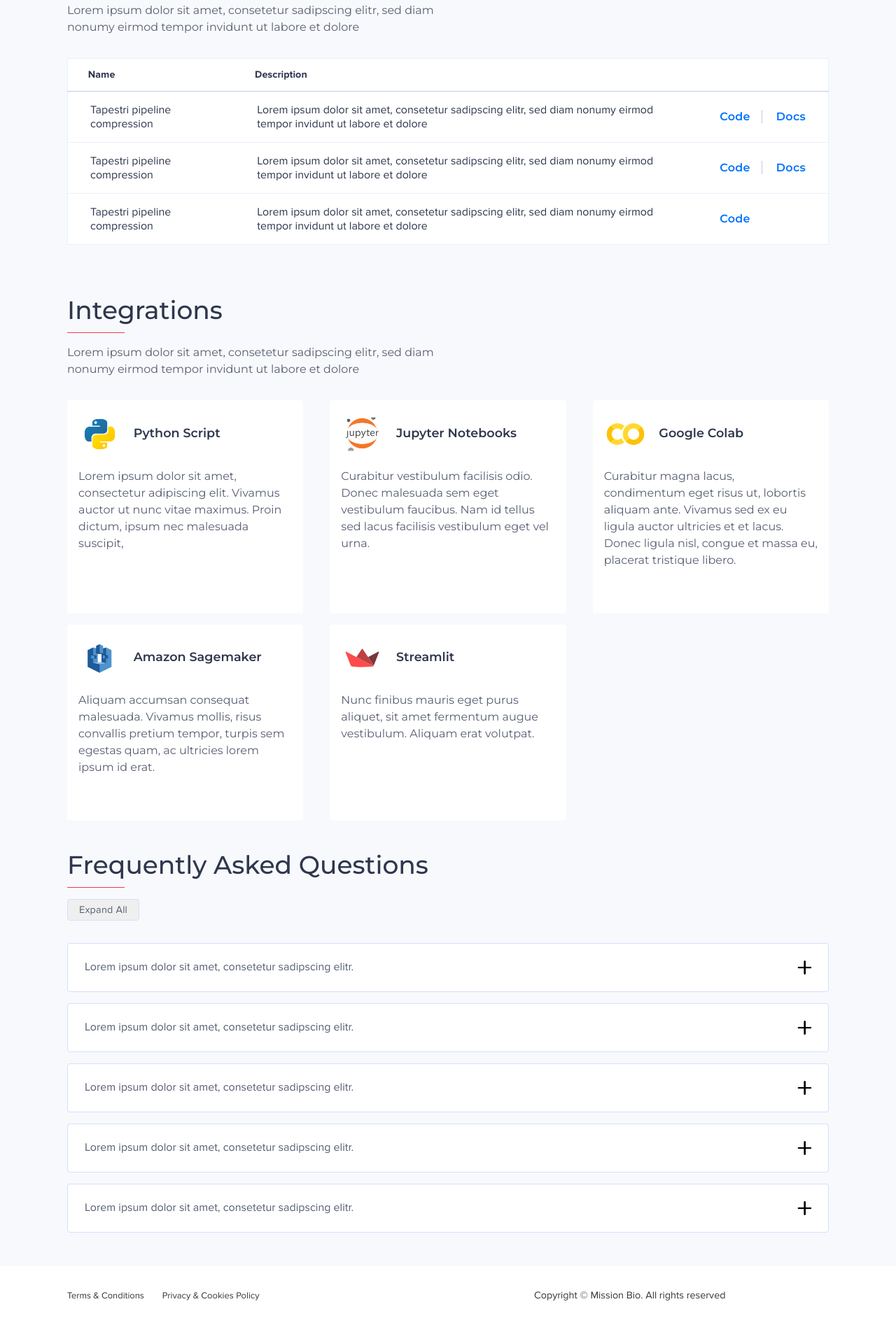
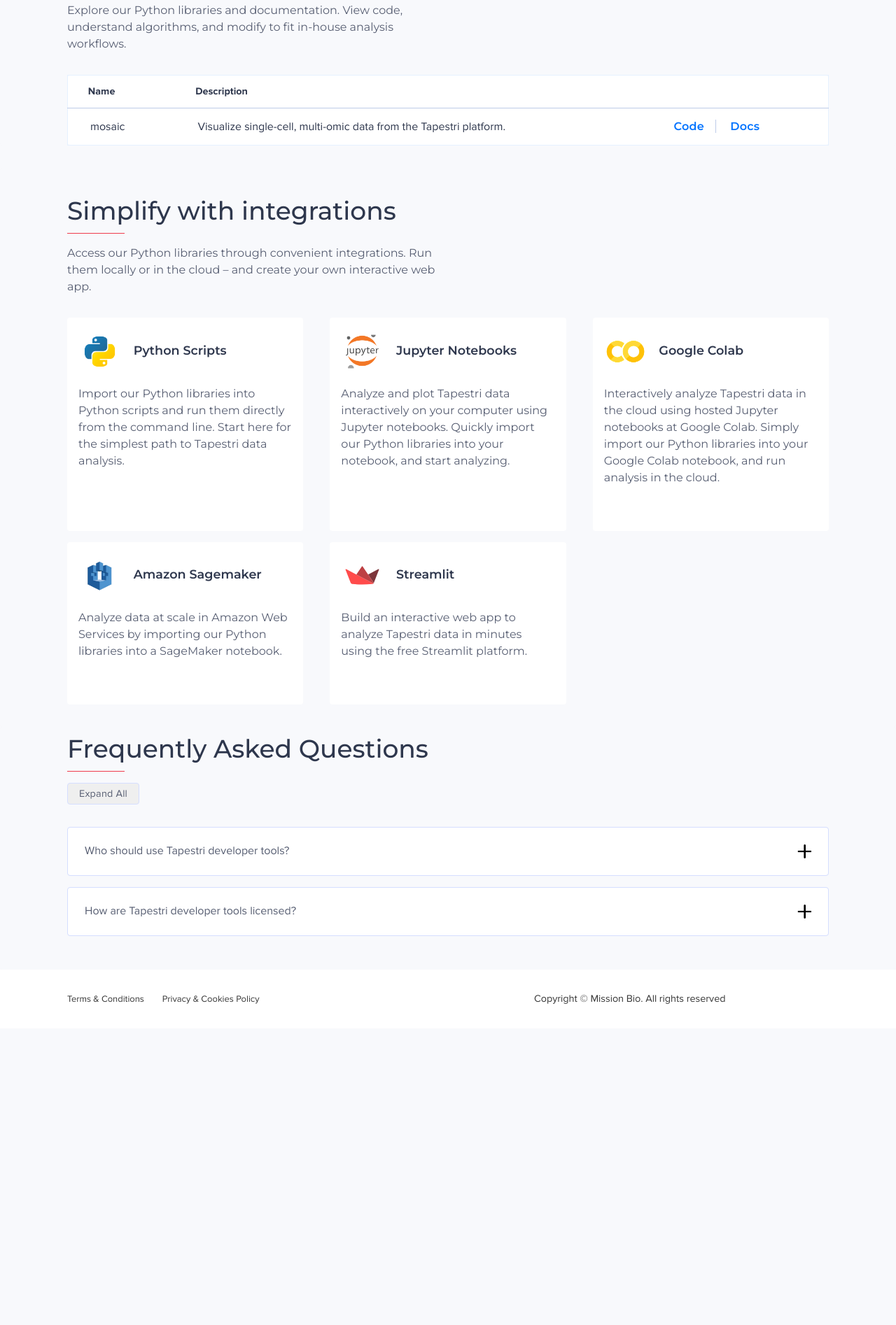
Before and after one commit to MissionBio/MissionBio.github.io, a plain HTML site: page index.html in a window 1280 px wide. Shown: the part 725-2619 px from the top of the page at 70% size. After the commit the page ends 2195 px from the top, so only its background shows below. Drawn offline with nearby package versions, Linux system fonts and the light colour scheme.

Commit message:
update text

```diff
--- a/index.html
+++ b/index.html
@@ -49,10 +49,10 @@
     <section id="hero" class="row">
       <div class="column vcenter">
         <div class="content">
-          <p class="slogan">Source Code<br>
-            For Single Cell DNA</p>
+          <p class="slogan">Build on open-source<br>
+            single-cell technology</p>
           <div class="underscore_double"> </div>
-          <p class="copy">All of the tools developers and development teams need to be productive when writing, deploying, and debugging applications hosted in Mission Bio Cloud.</p>
+          <p class="copy">Accelerate your data analysis and visualization with Mission Bio’s powerful software tools. Get an overview of existing packages, and customize as needed to suit your process.</p>
         </div>
       </div>
       <div class="column vcenter">
@@ -66,9 +66,9 @@
       <div class="row">
         <div class="column">
           <div>
-            <h2>Explore our developer tools</h2>
+            <h2>Leverage developer tools</h2>
             <div class="underscore_single"> </div>
-            <p class="copy">Lorem ipsum dolor sit amet, consetetur sadipscing elitr, sed diam nonumy eirmod tempor invidunt ut labore et dolore</p>
+            <p class="copy">Explore our Python libraries and documentation. View code, understand algorithms, and modify to fit in-house analysis workflows.</p>
           </div>
         </div>
         <div class="column">
@@ -87,26 +87,11 @@
           </thead>
           <tbody>
             <tr>
-              <td class="vtop">Tapestri pipeline compression</td>
-              <td>Lorem ipsum dolor sit amet, consetetur sadipscing elitr, sed diam nonumy eirmod tempor invidunt ut labore et dolore</td>
+              <td class="vtop">mosaic</td>
+              <td>Visualize single-cell, multi-omic data from the Tapestri platform.</td>
               <td class="links">
-                <a href="http://github.com/missionbio/" class="delim">Code</a>
-                <a href="http://github.com/missionbio/">Docs</a>
-              </td>
-            </tr>
-            <tr>
-              <td class="vtop">Tapestri pipeline compression</td>
-              <td>Lorem ipsum dolor sit amet, consetetur sadipscing elitr, sed diam nonumy eirmod tempor invidunt ut labore et dolore</td>
-              <td class="links">
-                <a href="http://github.com/missionbio/" class="delim">Code</a>
-                <a href="http://github.com/missionbio/">Docs</a>
-              </td>
-            </tr>
-            <tr>
-              <td class="vtop">Tapestri pipeline compression</td>
-              <td>Lorem ipsum dolor sit amet, consetetur sadipscing elitr, sed diam nonumy eirmod tempor invidunt ut labore et dolore</td>
-              <td class="links">
-                <a href="http://github.com/missionbio/">Code</a>
+                <a href="https://github.com/MissionBio/mosaic" class="delim">Code</a>
+                <a href="https://github.com/MissionBio/mosaic-jupyter">Docs</a>
               </td>
             </tr>
           </tbody>
@@ -117,9 +102,9 @@
       <div class="row">
         <div class="column">
           <div>
-            <h2>Integrations</h2>
+            <h2>Simplify with integrations</h2>
             <div class="underscore_single"> </div>
-            <p class="copy">Lorem ipsum dolor sit amet, consetetur sadipscing elitr, sed diam nonumy eirmod tempor invidunt ut labore et dolore</p>
+            <p class="copy">Access our Python libraries through convenient integrations. Run them locally or in the cloud – and create your own interactive web app.</p>
           </div>
         </div>
         <div class="column">
@@ -128,24 +113,24 @@
       </div>
       <div class="row">
         <a class="card disabled" href="" target="_blank">
-          <h3><img src="assets/images/python_script.png" alt="Python Script logo">Python Script</h3>
-          <p class="copy">Lorem ipsum dolor sit amet, consectetur adipiscing elit. Vivamus auctor ut nunc vitae maximus. Proin dictum, ipsum nec malesuada suscipit, </p>
+          <h3><img src="assets/images/python_script.png" alt="Python Script logo">Python Scripts</h3>
+          <p class="copy">Import our Python libraries into Python scripts and run them directly from the command line. Start here for the simplest path to Tapestri data analysis.</p>
         </a>
         <a class="card disabled" href="" target="_blank">
           <h3><img src="assets/images/jupyter_notebooks.png" alt="Jupyter Notebooks logo">Jupyter Notebooks</h3>
-          <p class="copy">Curabitur vestibulum facilisis odio. Donec malesuada sem eget vestibulum faucibus. Nam id tellus sed lacus facilisis vestibulum eget vel urna.</p>
+          <p class="copy">Analyze and plot Tapestri data interactively on your computer using Jupyter notebooks. Quickly import our Python libraries into your notebook, and start analyzing.</p>
         </a>
         <a class="card disabled" href="" target="_blank">
           <h3><img src="assets/images/google_collab.png" alt="Google Colab logo">Google Colab</h3>
-          <p class="copy">Curabitur magna lacus, condimentum eget risus ut, lobortis aliquam ante. Vivamus sed ex eu ligula auctor ultricies et et lacus. Donec ligula nisl, congue et massa eu, placerat tristique libero.</p>
+          <p class="copy">Interactively analyze Tapestri data in the cloud using hosted Jupyter notebooks at Google Colab. Simply import our Python libraries into your Google Colab notebook, and run analysis in the cloud.</p>
         </a>
         <a class="card disabled" href="" target="_blank">
           <h3><img src="assets/images/sagemaker.png" alt="Amazon Sagemaker logo">Amazon Sagemaker</h3>
-          <p class="copy">Aliquam accumsan consequat malesuada. Vivamus mollis, risus convallis pretium tempor, turpis sem egestas quam, ac ultricies lorem ipsum id erat.</p>
+          <p class="copy">Analyze data at scale in Amazon Web Services by importing our Python libraries into a SageMaker notebook.</p>
         </a>
         <a class="card disabled" href="" target="_blank">
           <h3><img src="assets/images/streamlit.svg" alt="Streamlit logo">Streamlit</h3>
-          <p class="copy">Nunc finibus mauris eget purus aliquet, sit amet fermentum augue vestibulum. Aliquam erat volutpat.</p>
+          <p class="copy">Build an interactive web app to analyze Tapestri data in minutes using the free Streamlit platform.</p>
         </a>
         <a class="spacer-card">
           <!-- replace this element with real card when ready -->
@@ -158,7 +143,7 @@
           <h4>Testimonials</h4>
           <p class="slogan">Let's Hear What They Say</p>
           <div class="underscore_double"> </div>
-          <p class="copy">Don’t take our word for it - hear what our loverly community are saying.</p>
+          <p class="copy">Don’t take our word for it - hear what our users are saying.</p>
           <div class="buttons">
             <div class="left"><svg xmlns="http://www.w3.org/2000/svg" width="24" height="24" viewBox="0 0 24 24" fill="none" stroke="currentColor" stroke-width="2" stroke-linecap="round" stroke-linejoin="round" class="feather feather-arrow-left"><line x1="19" y1="12" x2="5" y2="12"></line><polyline points="12 19 5 12 12 5"></polyline></svg></div>
             <div class="right"><svg xmlns="http://www.w3.org/2000/svg" width="24" height="24" viewBox="0 0 24 24" fill="none" stroke="currentColor" stroke-width="2" stroke-linecap="round" stroke-linejoin="round" class="feather feather-arrow-right"><line x1="5" y1="12" x2="19" y2="12"></line><polyline points="12 5 19 12 12 19"></polyline></svg></div>
@@ -168,8 +153,8 @@
           <blockquote>
             <p class="quote">Lorem ipsum dolor sit amet, consetetur sadipscing elitr, sed diam nonumy eirmod tempor invidunt ut labore et dolore magna aliquyam erat, sed dia. sed diam nonumy eirmod tempor invidunt ut labore et dolore magna aliquyam erat, sed dia.</p>
             <div class="citation">
-              <p class="name">John Micheal, M.D,Ph.D</p>
-              <p class="title">Department of Leukemia, Division of Cancer Medicine</p>
+              <p class="name">John Doe</p>
+              <p class="title">Acme, Inc</p>
               <div class="underscore_single"> </div>
           </blockquote>
           <img class="quote_marker" src="assets/images/quote.svg" alt="Image of a double quote">
@@ -178,8 +163,8 @@
           <blockquote>
             <p class="quote">Lorem ipsum dolor sit amet, consetetur sadipscing elitr, sed diam nonumy eirmod tempor invidunt ut labore et dolore magna aliquyam erat, sed dia. sed diam nonumy eirmod tempor invidunt ut labore et dolore magna aliquyam erat, sed dia.</p>
             <div class="citation">
-              <p class="name">Kendall Micheal, M.D,Ph.D</p>
-              <p class="title">Department of Leukemia, Division of Cancer Medicine</p>
+              <p class="name">Jane Doe</p>
+              <p class="title">Acme, Inc</p>
               <div class="underscore_single"> </div>
           </blockquote>
           <img class="quote_marker" src="assets/images/quote.svg" alt="Image of a double quote">
@@ -188,18 +173,8 @@
           <blockquote>
             <p class="quote">Lorem ipsum dolor sit amet, consetetur sadipscing elitr, sed diam nonumy eirmod tempor invidunt ut labore et dolore magna aliquyam erat, sed dia. sed diam nonumy eirmod tempor invidunt ut labore et dolore magna aliquyam erat, sed dia.</p>
             <div class="citation">
-              <p class="name">Laura Micheal, M.D,Ph.D</p>
-              <p class="title">Department of Leukemia, Division of Cancer Medicine</p>
-              <div class="underscore_single"> </div>
-          </blockquote>
-          <img class="quote_marker" src="assets/images/quote.svg" alt="Image of a double quote">
-        </div>
-        <div class="item">
-          <blockquote>
-            <p class="quote">Lorem ipsum dolor sit amet, consetetur sadipscing elitr, sed diam nonumy eirmod tempor invidunt ut labore et dolore magna aliquyam erat, sed dia. sed diam nonumy eirmod tempor invidunt ut labore et dolore magna aliquyam erat, sed dia.</p>
-            <div class="citation">
-              <p class="name">Maxine Micheal, M.D,Ph.D</p>
-              <p class="title">Department of Leukemia, Division of Cancer Medicine</p>
+              <p class="name">Just Doe</p>
+              <p class="title">Acme, Inc</p>
               <div class="underscore_single"> </div>
           </blockquote>
           <img class="quote_marker" src="assets/images/quote.svg" alt="Image of a double quote">
@@ -226,50 +201,22 @@
 
       <dl class="collapsible">
         <dt>
-          <div>Lorem ipsum dolor sit amet, consetetur sadipscing elitr.</div>
+          <div>Who should use Tapestri developer tools?</div>
           <div class="status-indicators">
             <img src="assets/images/plus.png" class="expand" alt="">
             <img src="assets/images/minus.png" class="collapse" alt="">
           </div>
         </dt>
-        <dd>Lorem ipsum dolor sit amet, consetetur sadipscing elitr, sed diam nonumy eirmod tempor invidunt ut labore et dolore magna aliquyam erat, sed diam voluptua. At vero eos et accusam et justo duo dolores et ea rebum. Stet clita kasd.</dd>
+        <dd>Tapestri developer tools are intended for developers and bioinformatics scientists. To use the tools effectively, you should have a knowledge of Python programming and single-cell genomics.</dd>
 
         <dt>
-          <div>Lorem ipsum dolor sit amet, consetetur sadipscing elitr.</div>
+          <div>How are Tapestri developer tools licensed?</div>
           <div class="status-indicators">
             <img src="assets/images/plus.png" class="expand" alt="">
             <img src="assets/images/minus.png" class="collapse" alt="">
           </div>
         </dt>
-        <dd>Lorem ipsum dolor sit amet, consetetur sadipscing elitr, sed diam nonumy eirmod tempor invidunt ut labore et dolore magna aliquyam erat, sed diam voluptua. At vero eos et accusam et justo duo dolores et ea rebum. Stet clita kasd.</dd>
-
-        <dt>
-          <div>Lorem ipsum dolor sit amet, consetetur sadipscing elitr.</div>
-          <div class="status-indicators">
-            <img src="assets/images/plus.png" class="expand" alt="">
-            <img src="assets/images/minus.png" class="collapse" alt="">
-          </div>
-        </dt>
-        <dd>Lorem ipsum dolor sit amet, consetetur sadipscing elitr, sed diam nonumy eirmod tempor invidunt ut labore et dolore magna aliquyam erat, sed diam voluptua. At vero eos et accusam et justo duo dolores et ea rebum. Stet clita kasd.</dd>
-
-        <dt>
-          <div>Lorem ipsum dolor sit amet, consetetur sadipscing elitr.</div>
-          <div class="status-indicators">
-            <img src="assets/images/plus.png" class="expand" alt="">
-            <img src="assets/images/minus.png" class="collapse" alt="">
-          </div>
-        </dt>
-        <dd>Lorem ipsum dolor sit amet, consetetur sadipscing elitr, sed diam nonumy eirmod tempor invidunt ut labore et dolore magna aliquyam erat, sed diam voluptua. At vero eos et accusam et justo duo dolores et ea rebum. Stet clita kasd.</dd>
-
-        <dt>
-          <div>Lorem ipsum dolor sit amet, consetetur sadipscing elitr.</div>
-          <div class="status-indicators">
-            <img src="assets/images/plus.png" class="expand" alt="">
-            <img src="assets/images/minus.png" class="collapse" alt="">
-          </div>
-        </dt>
-        <dd>Lorem ipsum dolor sit amet, consetetur sadipscing elitr, sed diam nonumy eirmod tempor invidunt ut labore et dolore magna aliquyam erat, sed diam voluptua. At vero eos et accusam et justo duo dolores et ea rebum. Stet clita kasd.</dd>
-      </di>
+        <dd>All Tapestri developer tools are licensed under the TBD license. The tools can be used for TBD activities with suitable attribution, and by retaining the copyright notice for the code.</dd>
 
     </section>
   </main>
```
